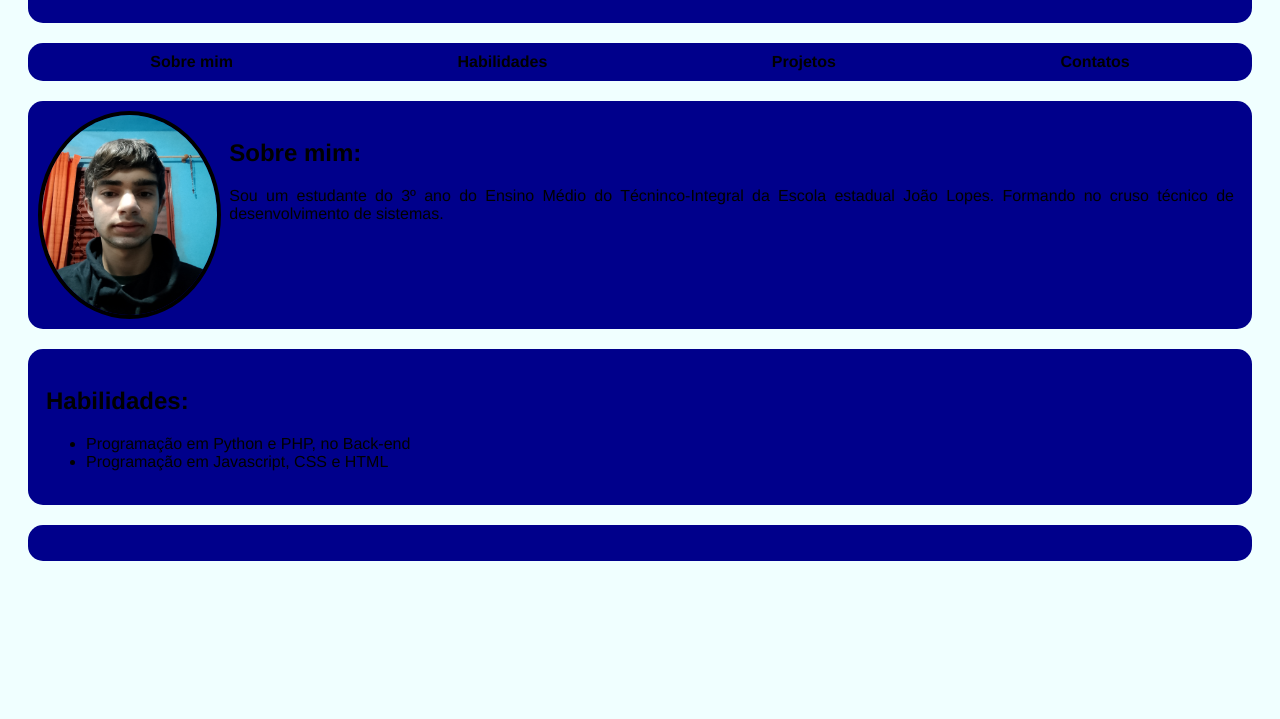
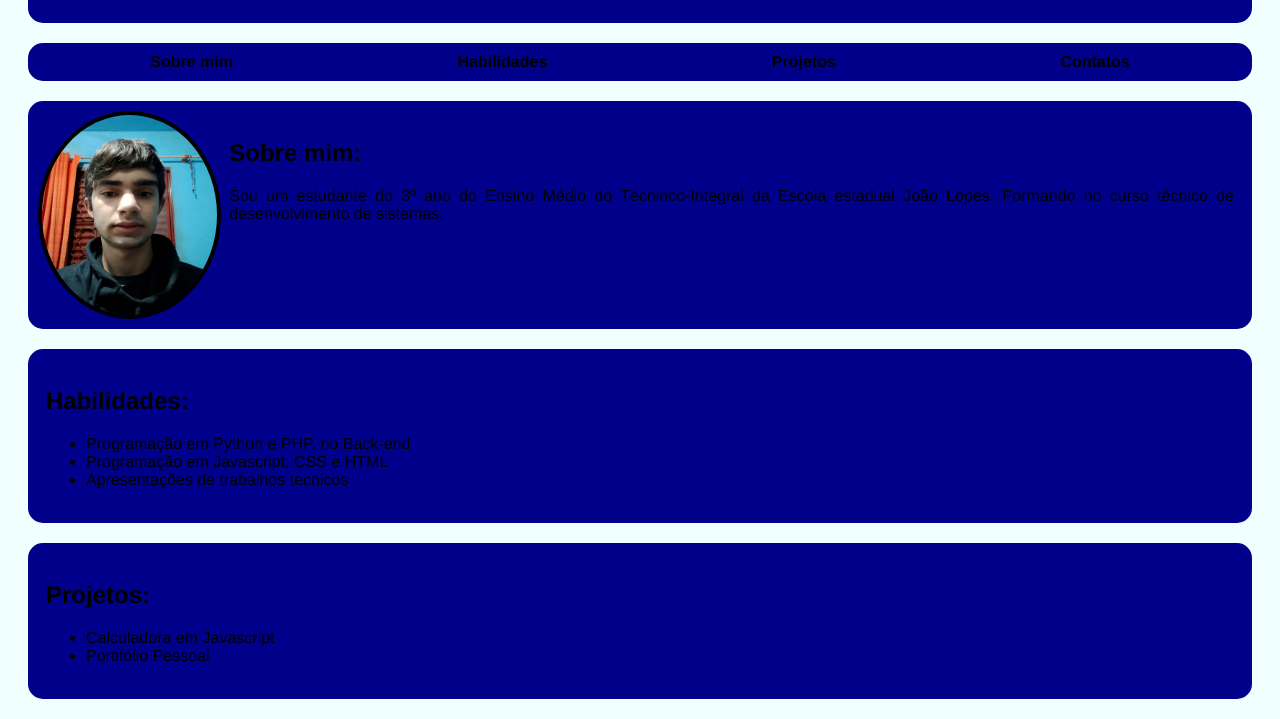
Before and after one commit to Julio-Cesar2000/Portifolio, a plain HTML site: page Index.html in a window 1280 px wide. Shown: the part 131-850 px from the top of the page. Before the commit the page ends 800 px from the top, so only its background shows below. Drawn offline with Linux system fonts and the light colour scheme.

Commit message:
Informações

```diff
--- a/Index.html
+++ b/Index.html
@@ -30,7 +30,7 @@
             <div class="informacoe">
                 <h1>Sobre mim:</h1>
 
-                <p>Sou um estudante do 3º ano do Ensino Médio do Técninco-Integral da Escola estadual João Lopes. Formando no cruso técnico de desenvolvimento de sistemas.</p>
+                <p>Sou um estudante do 3º ano do Ensino Médio do Técninco-Integral da Escola estadual João Lopes. Formando no curso técnico de desenvolvimento de sistemas.</p>
             </div>
 
         </section>
@@ -42,6 +42,7 @@
                 <ul>
                     <li>Programação em Python e PHP, no Back-end</li>
                     <li>Programação em Javascript, CSS e HTML</li>
+                    <li>Apresentações de trabalhos tecnicos</li>
                 </ul>
             </div>
 
@@ -49,7 +50,13 @@
 
         <section id="projetos">
 
-            <div class="informacoe"></div>
+            <div class="informacoe">
+                <h1>Projetos:</h1>
+                <ul>
+                    <li>Calculadora em Javascript</li>
+                    <li>Portifólio Pessoal</li>
+                </ul>
+            </div>
 
         </section>
 
```
